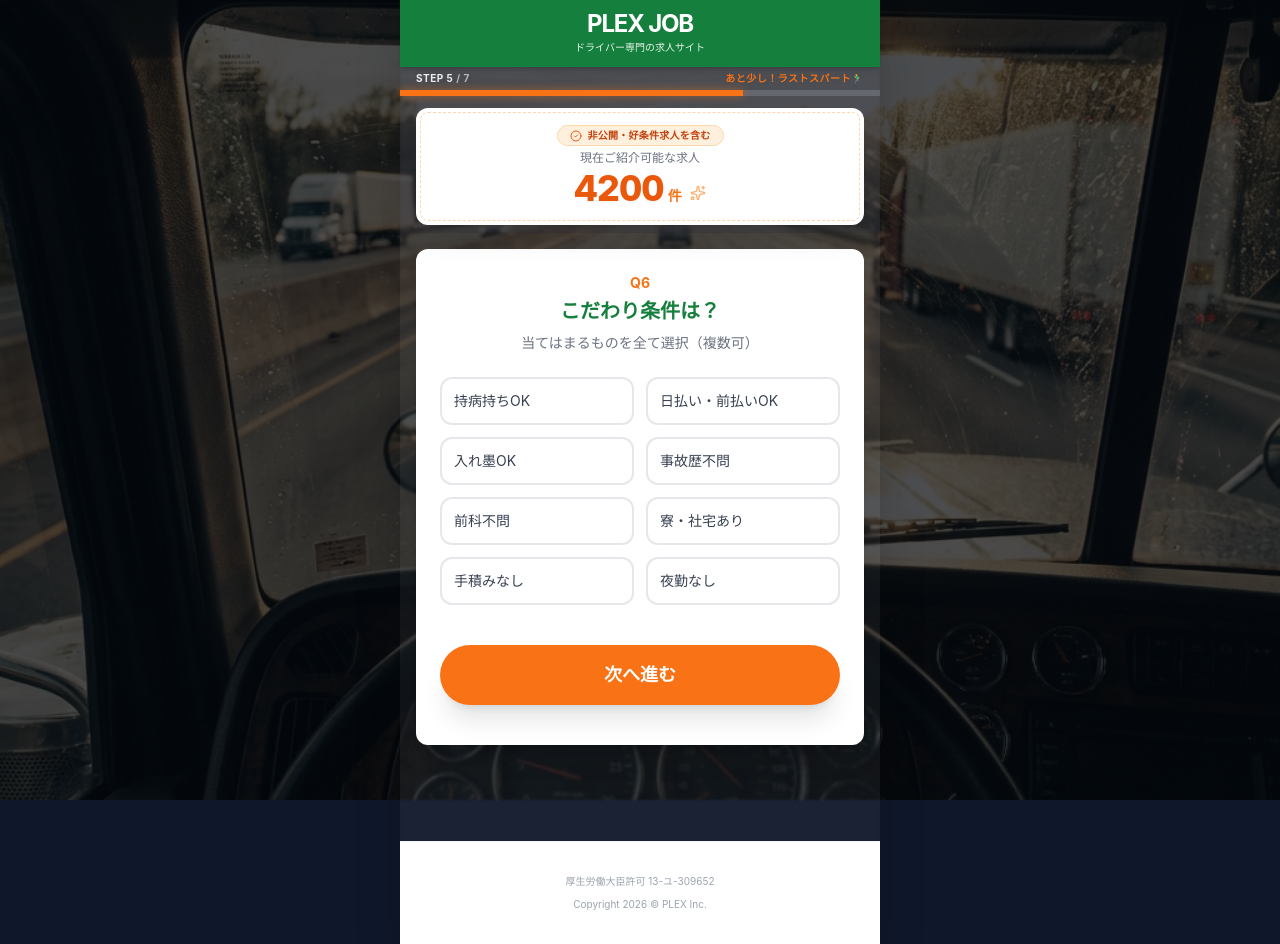
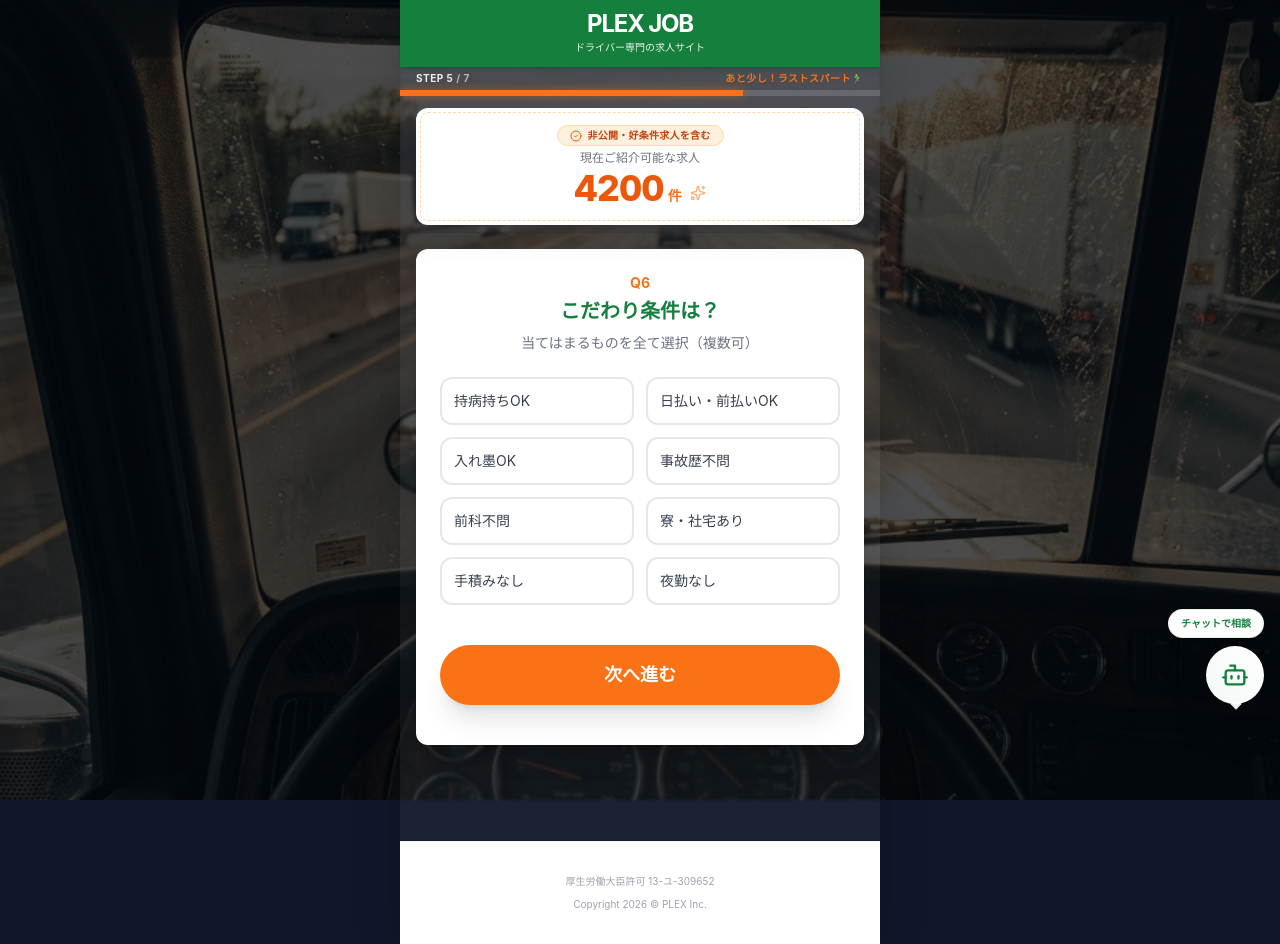
Before and after one commit to 11kazu13/driver-lp-prototype, a React (Vite) app: page /step5 in a window 1280 px wide. Built offline with nearby package versions, Linux system fonts and the light colour scheme.

Commit message:
feat: 入力サポート用のAIチャットボットボタンを右下に追加

```diff
--- /dev/null
+++ b/src/components/ui/AiHelpButton.tsx
@@ -0,0 +1,60 @@
+import { useLocation } from 'react-router-dom';
+import { Bot } from 'lucide-react';
+import { motion, AnimatePresence } from 'framer-motion';
+import { useState } from 'react';
+
+export const AiHelpButton = () => {
+  const { pathname } = useLocation();
+  const [isOpen] = useState(false);
+
+  // Show only on Step 2 to Step 7 (Input forms)
+  // Step 1 is simple choice, Thanks is completion.
+  const targetPaths = [
+    '/step2',
+    '/step3',
+    '/step4',
+    '/step5',
+    '/step6',
+    '/step7'
+  ];
+
+  const shouldShow = targetPaths.some(path => pathname.includes(path));
+
+  if (!shouldShow) return null;
+
+  const handleClick = () => {
+    // Demo action
+    alert("AIチャットボットが起動します（Demo）\n\nここに入力支援AIが立ち上がります。");
+  };
+
+  return (
+    <div className="fixed bottom-24 right-4 z-50 flex flex-col items-end gap-2 pointer-events-none">
+      {/* Balloon with bounce animation */}
+      <AnimatePresence>
+        {!isOpen && (
+          <motion.div
+            initial={{ opacity: 0, y: 10, scale: 0.8 }}
+            animate={{ opacity: 1, y: 0, scale: 1 }}
+            exit={{ opacity: 0 }}
+            transition={{ duration: 0.3, delay: 1 }}
+            className="bg-white text-[10px] font-bold py-1.5 px-3 rounded-full shadow-lg border border-primary/10 text-primary whitespace-nowrap pointer-events-auto"
+          >
+            チャットで相談
+            <div className="absolute -bottom-1 right-6 w-2 h-2 bg-white rotate-45 border-b border-r border-primary/10"></div>
+          </motion.div>
+        )}
+      </AnimatePresence>
+
+      {/* Button */}
+      <motion.button
+        whileHover={{ scale: 1.05 }}
+        whileTap={{ scale: 0.95 }}
+        onClick={handleClick}
+        className="bg-white p-3.5 rounded-full shadow-2xl border border-white/50 relative group pointer-events-auto"
+      >
+        <div className="absolute inset-0 bg-gradient-to-tr from-primary/5 to-primary/0 rounded-full" />
+        <Bot className="w-7 h-7 text-primary relative z-10" />
+      </motion.button>
+    </div>
+  );
+};
--- a/src/layouts/MobileLayout.tsx
+++ b/src/layouts/MobileLayout.tsx
@@ -2,6 +2,7 @@ import { Outlet, useLocation } from 'react-router-dom';
 import { JobCounter } from '../components/features/JobCounter';
 import { Header } from '../components/layouts/Header';
 import { ProgressBar } from '../components/ui/ProgressBar';
+import { AiHelpButton } from '../components/ui/AiHelpButton';
 
 import bgImage from '../assets/bg-driver.png';
 
@@ -39,6 +40,9 @@ export const MobileLayout = () => {
           <p>Copyright 2026 © PLEX Inc.</p>
         </footer>
       </div>
+
+      {/* AI Help Floating Button */}
+      <AiHelpButton />
     </div>
   );
 };
```
Also changed, not shown: 1 other file (tests, documents, lock files or other folders).
